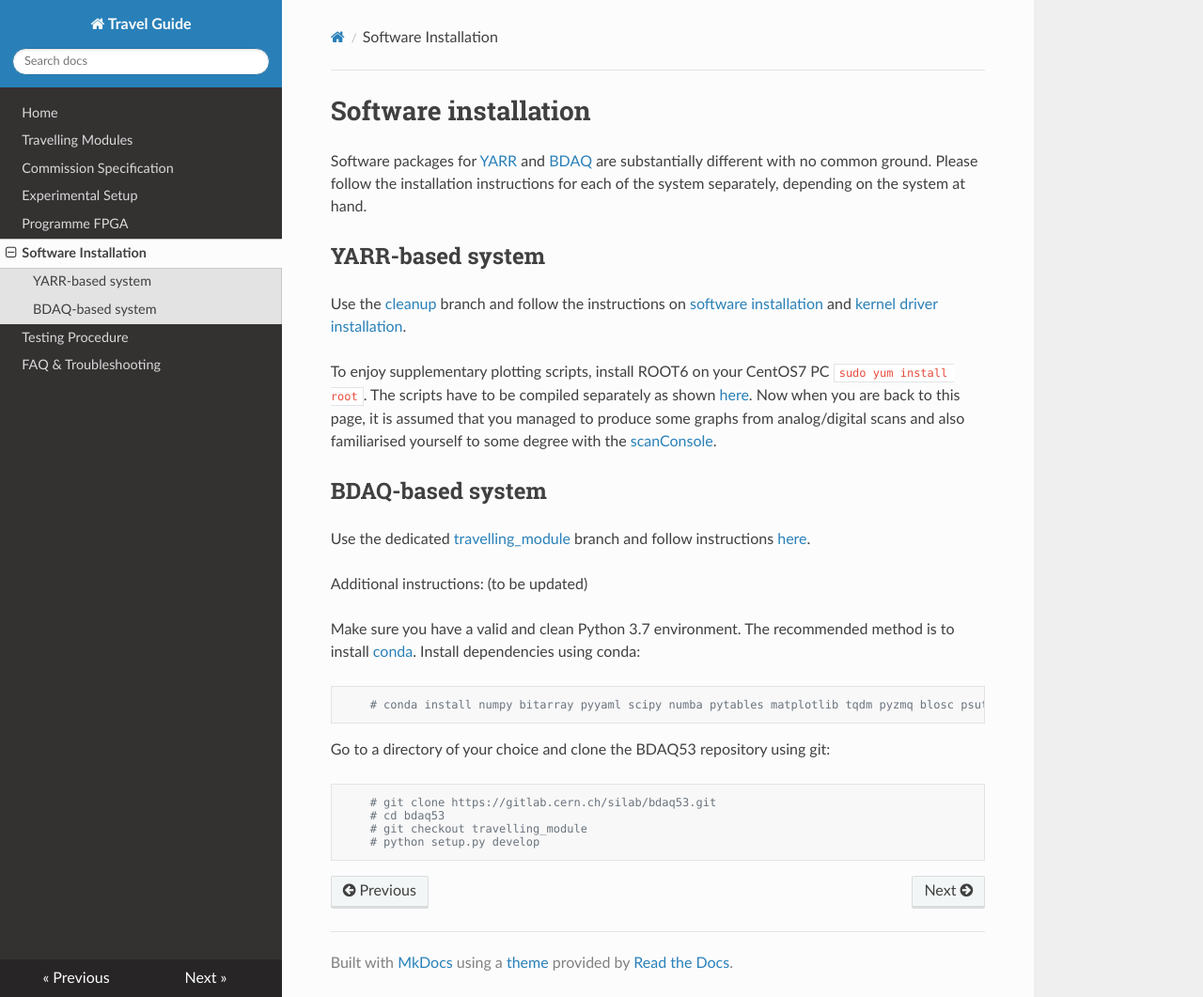
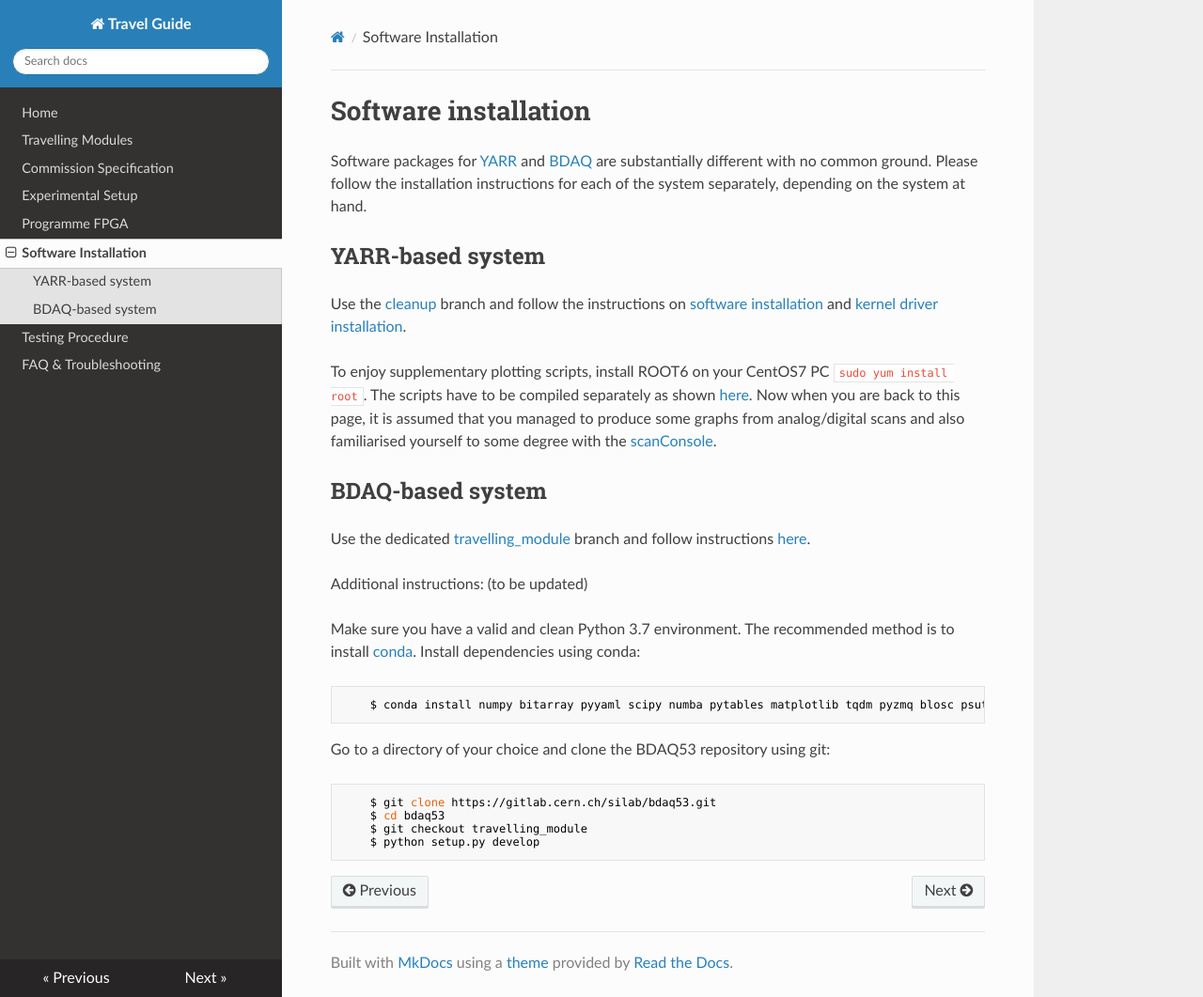
Before and after one commit to lime86/TravellingModule, an MkDocs documentation site: the page built from docs/sw.md, in a window 1280 px wide and 1061 px high. Shown: the whole window at 94% size. Built offline with MkDocs 1.6.1, drawn with Linux system fonts in a browser that asks for light colours; nearby versions of some CDN libraries; old or Windows-style settings are respelled for this version of MkDocs.

Commit message:
cosmetics

````diff
--- a/docs/sw.md
+++ b/docs/sw.md
@@ -33,12 +33,12 @@ Additional instructions: (to be updated)
 Make sure you have a valid and clean Python 3.7 environment. The recommended method is to install [conda]( https://conda.io/miniconda.html).
 Install dependencies using conda:
 ```bash
-	# conda install numpy bitarray pyyaml scipy numba pytables matplotlib tqdm pyzmq blosc psutil coloredlogs
+	$ conda install numpy bitarray pyyaml scipy numba pytables matplotlib tqdm pyzmq blosc psutil coloredlogs
 ```
 Go to a directory of your choice and clone the BDAQ53 repository using git:
 ```bash
-	# git clone https://gitlab.cern.ch/silab/bdaq53.git
-	# cd bdaq53
-	# git checkout travelling_module
-	# python setup.py develop
+	$ git clone https://gitlab.cern.ch/silab/bdaq53.git
+	$ cd bdaq53
+	$ git checkout travelling_module
+	$ python setup.py develop
 ```
````
Also changed, not shown: docs/fw.md (+2 -2 lines), docs/expsetup.md (line endings or trailing spaces).
